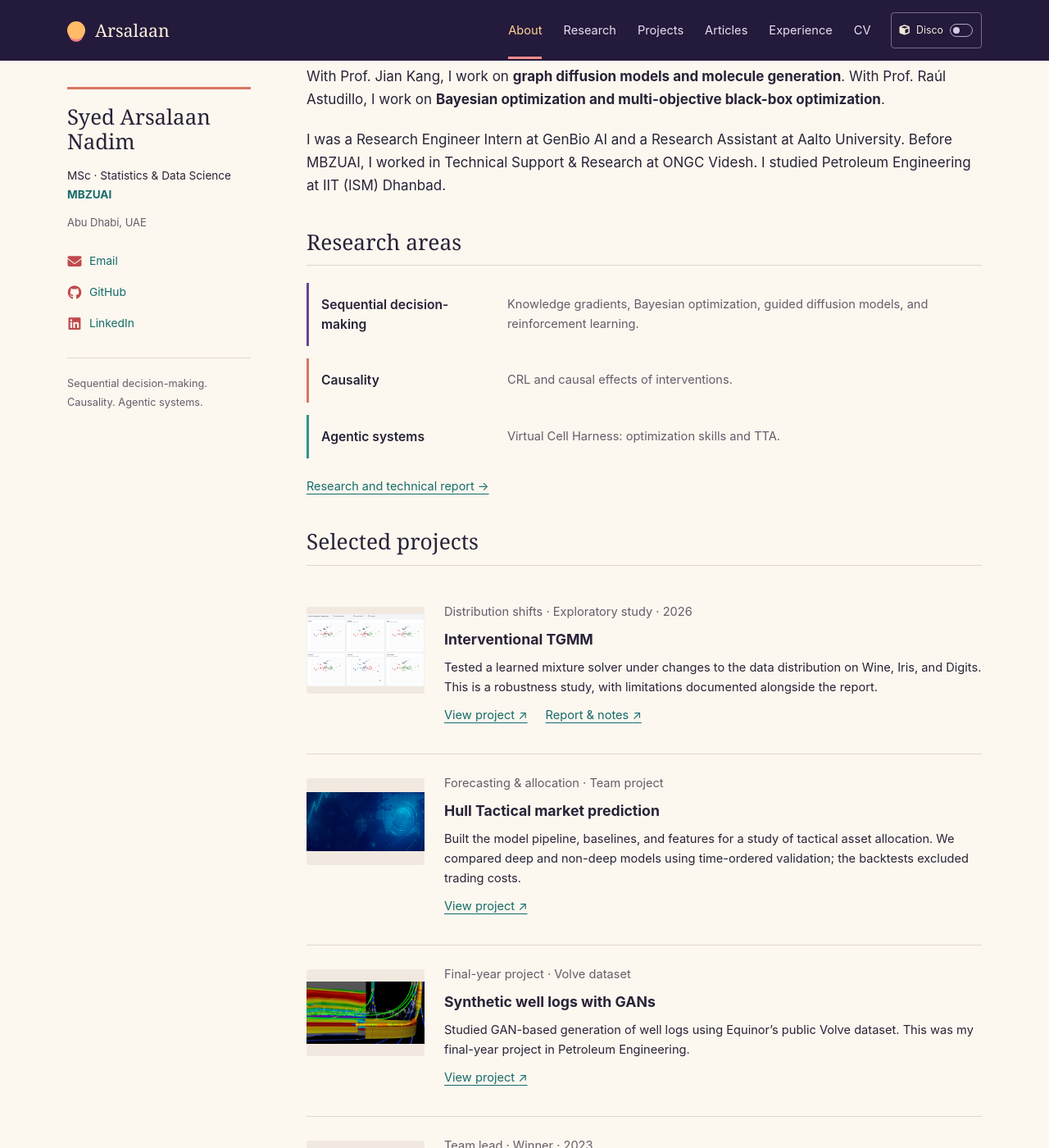
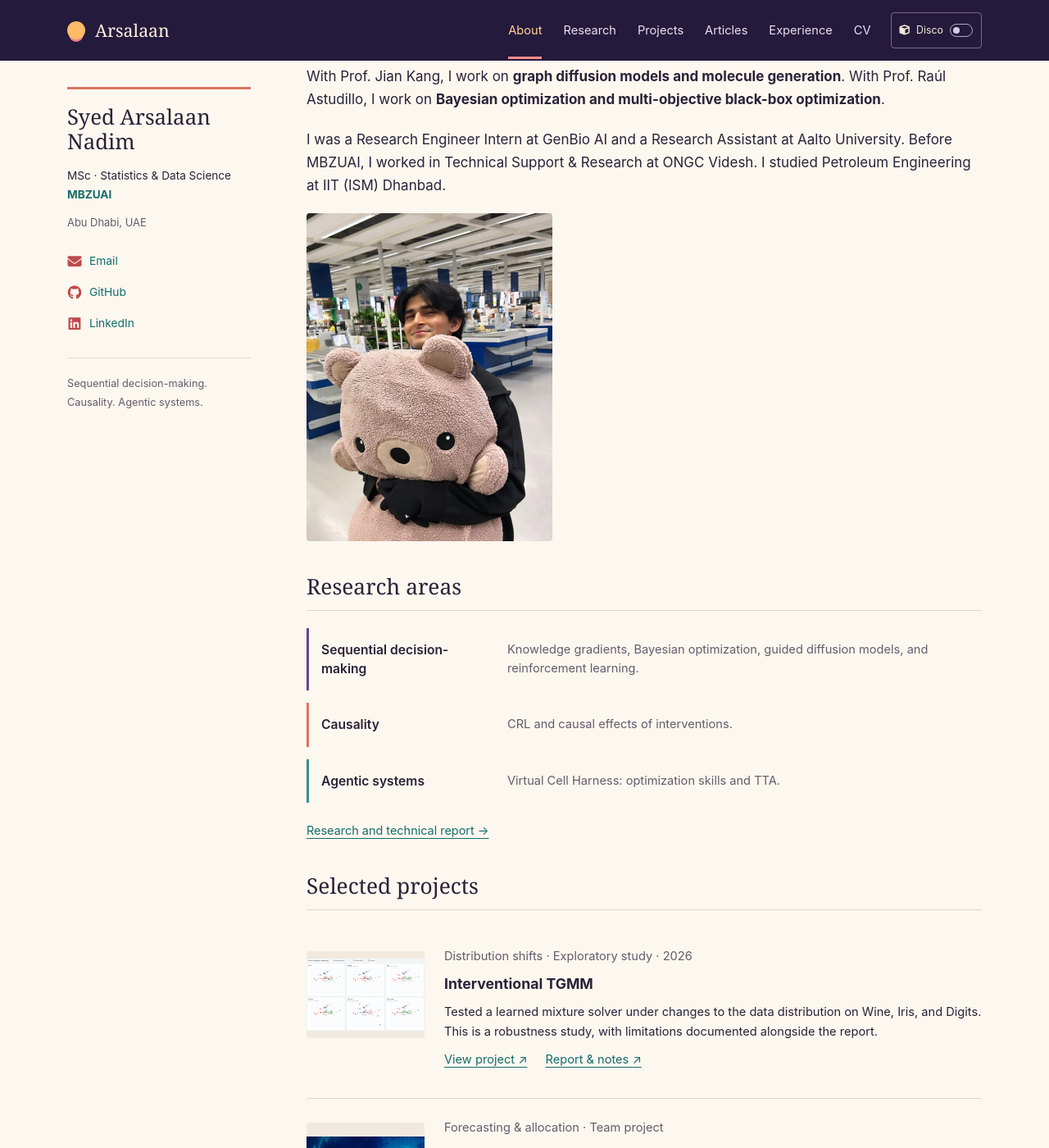
Before and after one commit to OrionXV/OrionXV.github.io, a Jekyll site: the page built from _pages/about.md, in a window 1280 px wide and 1400 px high, scrolled down 518 px. Shown: the whole window at 82% size. Built offline with Jekyll 4.4.1, drawn with Linux system fonts in a browser that asks for light colours.

Commit message:
feat: add photo to homepage

```diff
--- a/_pages/about.md
+++ b/_pages/about.md
@@ -11,6 +11,10 @@ description: "Syed Arsalaan Nadim. MSc student at MBZUAI working on graph diffus
 With Prof. Jian Kang, I work on **graph diffusion models and molecule generation**. With Prof. Raúl Astudillo, I work on **Bayesian optimization and multi-objective black-box optimization**.
 
 I was a Research Engineer Intern at GenBio AI and a Research Assistant at Aalto University. Before MBZUAI, I worked in Technical Support & Research at ONGC Videsh. I studied Petroleum Engineering at IIT (ISM) Dhanbad.
+
+<figure class="about-photo">
+  <img src="{{ '/images/about-photo.jpg' | relative_url }}" alt="Arsalaan smiling and hugging a large pink plush bear in a store" width="1200" height="1599" loading="lazy">
+</figure>
 
 ## Research areas
 
--- a/assets/css/sunset.css
+++ b/assets/css/sunset.css
@@ -95,6 +95,8 @@ h1, h2, h3 { color: var(--ink); }
 .section-jump a { text-decoration: underline; }
 .project-figure { margin: 24px 0; padding: 22px; background: #f1e9e0; display: block; }
 .project-figure img { display: block; object-fit: contain; max-height: 360px; width: 100%; margin: 0; }
+.about-photo { display: block; margin: 0 0 30px; max-width: 300px; }
+.about-photo img { display: block; width: 100%; height: auto; border-radius: 4px; }
 .page__content .back-link { margin-top: 32px; font-size: .85rem; }
 .experience-entry { margin: 0 0 30px; padding: 0 0 28px; border-bottom: 1px solid var(--line); }
 .experience-heading { display: flex; align-items: flex-start; justify-content: space-between; gap: 20px; }
```
Also changed, not shown: images/about-photo.jpg (added).
